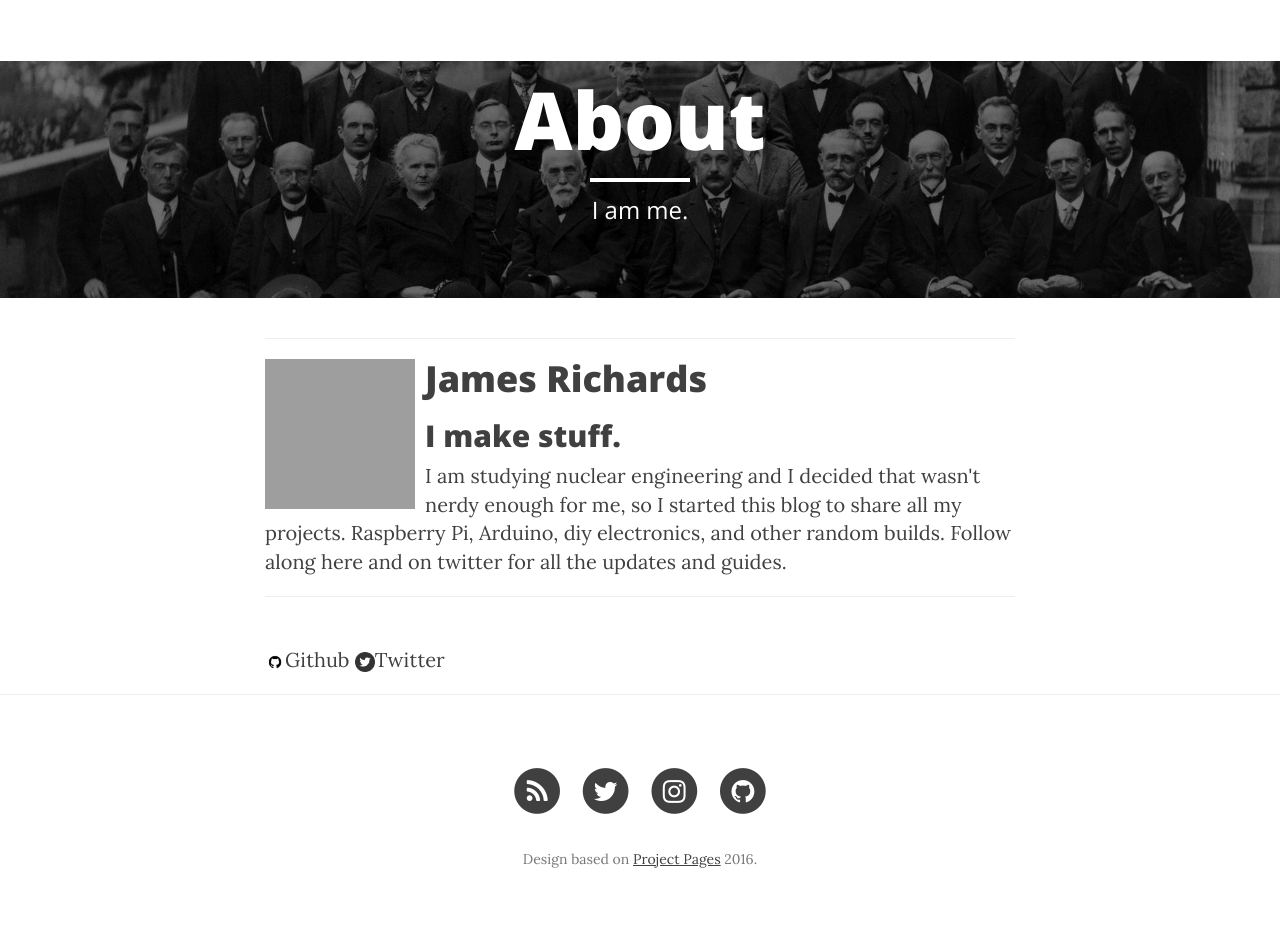
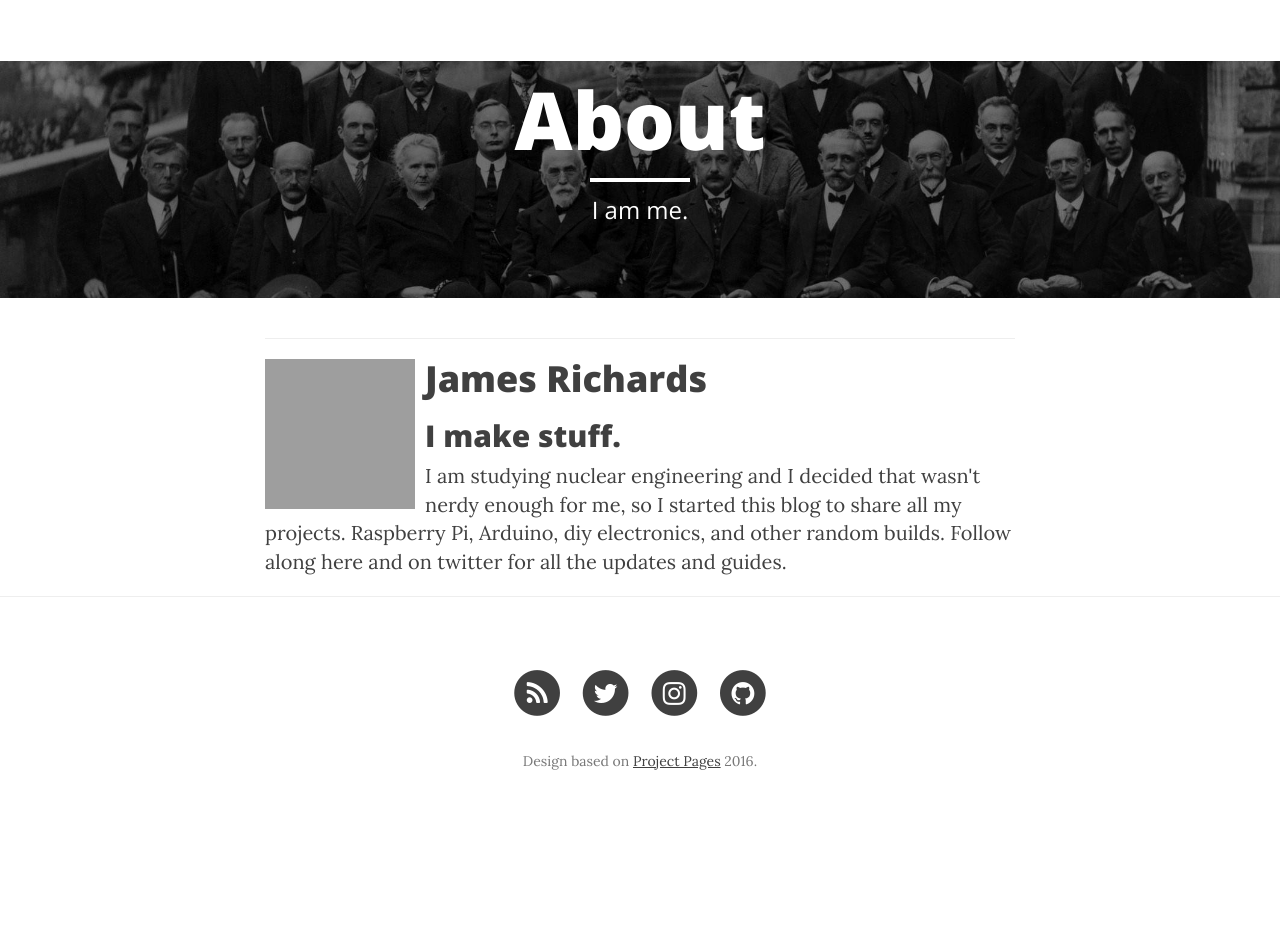
Before and after one commit to Jderrill/Jderrill.github.io, a Jekyll site: the page built from about.html, in a window 1280 px wide. Built offline with Jekyll 4.4.1, drawn with Linux system fonts in a browser that asks for light colours; nearby versions of some CDN libraries; after the commit the page ends 900 px from its top, so only the background shows below that; grey boxes are pictures that could not be loaded.

Commit message:
Removed extra website/twitter on about page

```diff
--- a/about.html
+++ b/about.html
@@ -19,15 +19,4 @@ header-img: "img/home-bg.jpg"
 	{{ member.bio }}
 	{% endif %}
 
-	<hr>
-	<br>
-	{% if member.github %}
-	<span class="social-share-googleplus"><a href="https://github.com/{{ member.github }}" title="Github"><img src="{{ "/img/icons/github-icon.png" | prepend: site.baseurl }}" style="height:20px">Github </a></span>
-	{% endif %}
-	{% if member.twitter %}
-	<span class="social-share-googleplus"><a href="https://twitter.com/{{ member.twitter }}" title="Google Plus"><img src="{{ "/img/icons/twitter-icon.png" | prepend: site.baseurl }}" style="height:20px">Twitter </a></span>
-	{% endif %}
-
-	</br>
-
 {% endif %}{% endfor %}
```
